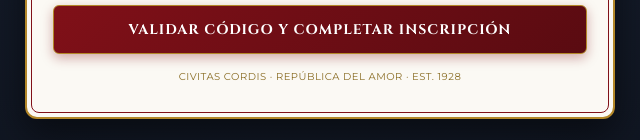
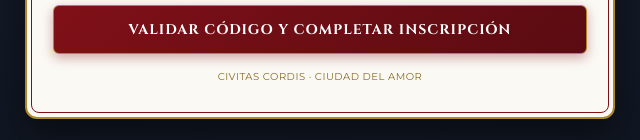
Before and after one commit to falsina70-cell/civitas-cordis-registro, a plain HTML site: page index.html in a window 1280 px wide. Shown: the part 819-959 px from the top of the page, 320-960 px from the left. Drawn offline with Linux system fonts and the light colour scheme.

Commit message:
Update footer: CIVITAS CORDIS · CIUDAD DEL AMOR

```diff
--- a/index.html
+++ b/index.html
@@ -357,7 +357,7 @@
         </div>
 
         <div class="footer-note">
-            CIVITAS CORDIS · REPÚBLICA DEL AMOR · EST. 1928
+            CIVITAS CORDIS · CIUDAD DEL AMOR
         </div>
     </div>
 
```
